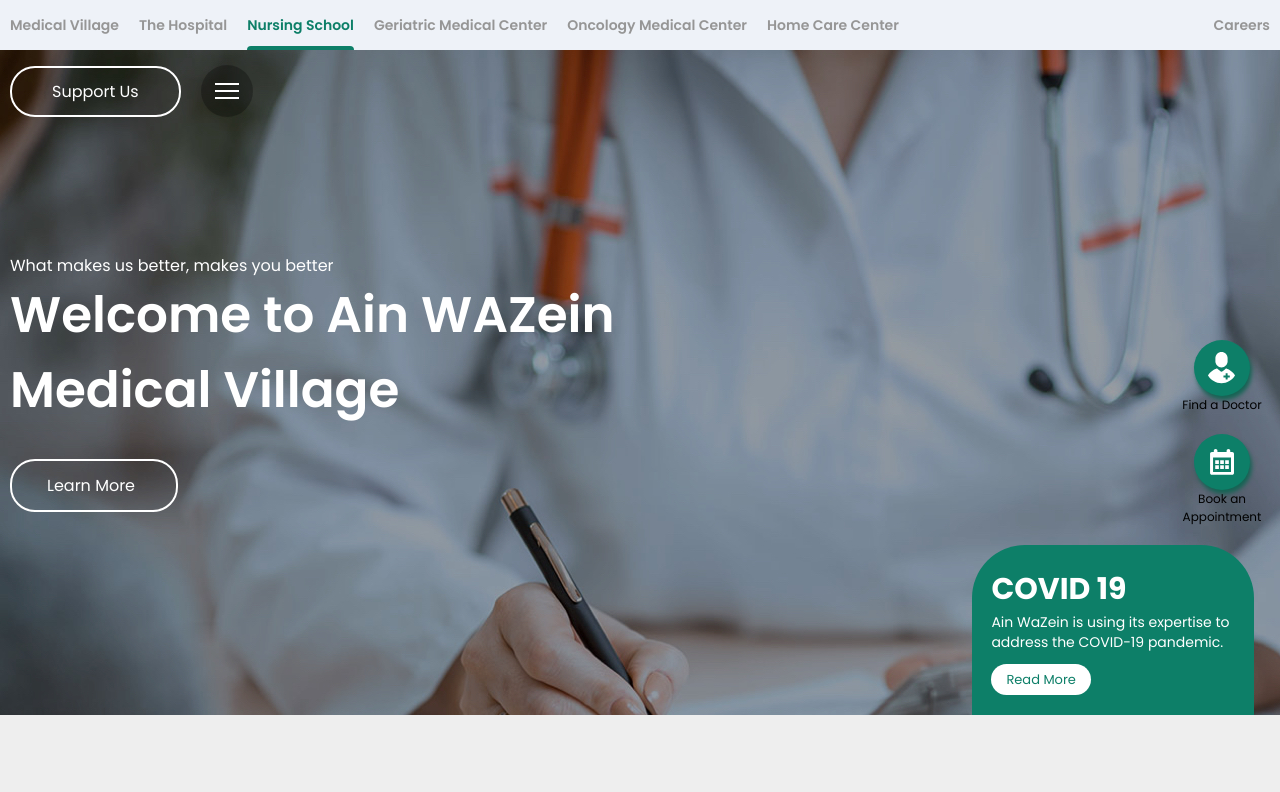
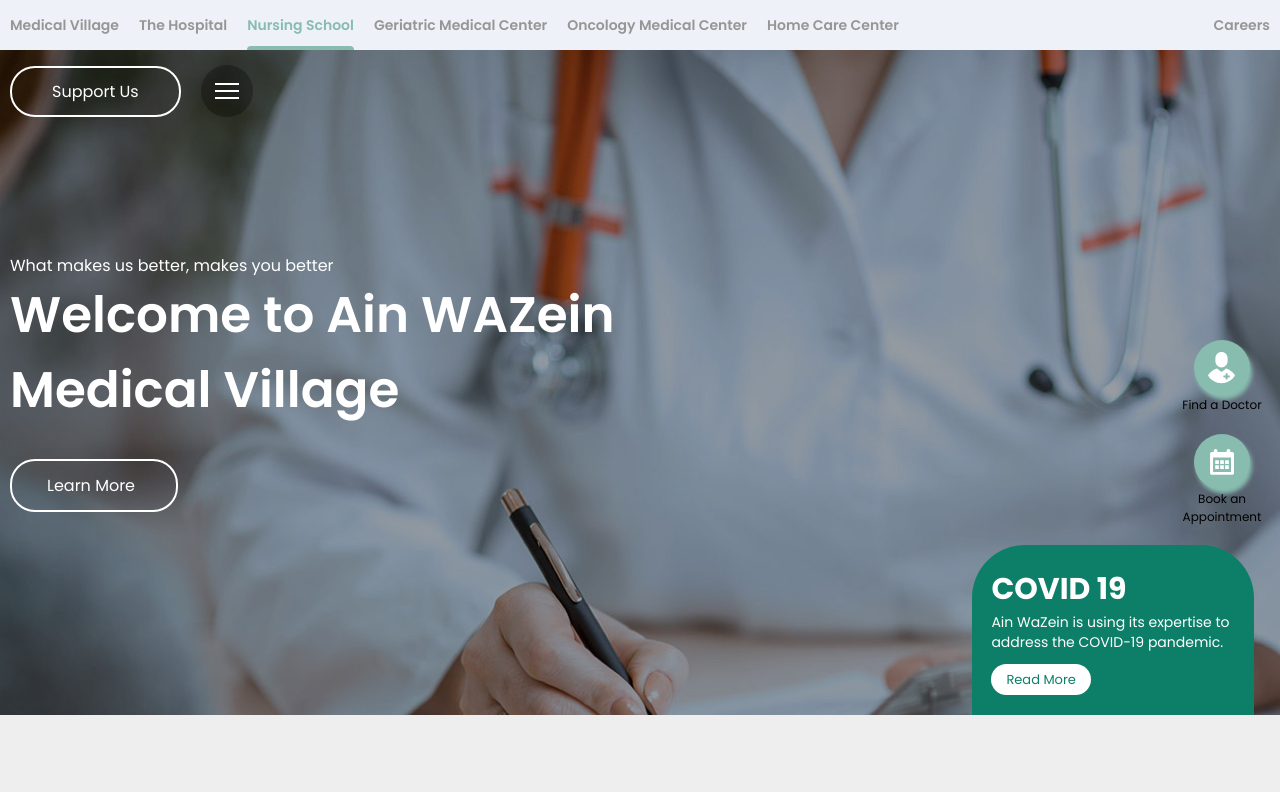
Before and after one commit to RayanBallout/ainwizein, a Gatsby site: page /nursing-home in a window 1280 px wide. Shown: the top 792 px of the page. Built offline with nearby package versions, Linux system fonts and the light colour scheme; Gatsby itself is replaced by a stand-in of ours.

Commit message:
Adding all the colors

```diff
--- a/src/components/SideButtons/SideButtons.styles.js
+++ b/src/components/SideButtons/SideButtons.styles.js
@@ -41,7 +41,7 @@
     background-color: ${({ primary }) => `var(--${primary})`};
     padding: 12px;
     border-radius: 50%;
-    box-shadow: 2px 4px 4px 0 rgb(21 100 84);
+    box-shadow: 2px 4px 4px 0 ${({ primary }) => `var(--${primary})`};
 `;
 
 export const AddButton = styled(Button)`
--- a/src/helpers/chooseColor.js
+++ b/src/helpers/chooseColor.js
@@ -4,11 +4,33 @@
     let SecondaryColor = 'darkGreen';
 
     switch (layout) {
+        case 'medical-village':
+            PrimaryColor = 'lightGreen';
+            SecondaryColor = 'darkGreen';
+            break;
         case 'hospital':
             PrimaryColor = 'lightBlue';
             SecondaryColor = 'darkBlue';
             break;
+        case 'nursing':
+            PrimaryColor = 'lightBabyBlue';
+            SecondaryColor = 'darkBabyBlue';
+            break;
+        case 'geriatric':
+            PrimaryColor = 'lightOrange';
+            SecondaryColor = 'darkOrange';
+            break;
+        case 'oncology':
+            PrimaryColor = 'lightPurple';
+            SecondaryColor = 'darkPurple';
+            break;
+        case 'home-care':
+            PrimaryColor = 'lightPink';
+            SecondaryColor = 'darkPink';
+            break;
         default:
+            PrimaryColor = 'lightGreen';
+            SecondaryColor = 'darkGreen';
             break;
     }
 
```
